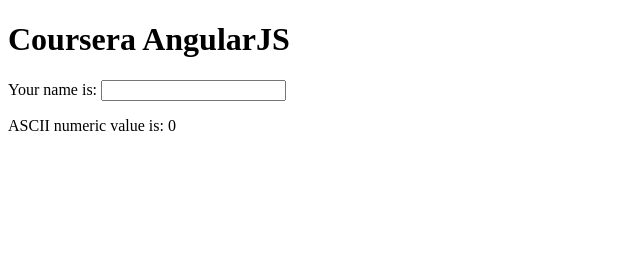
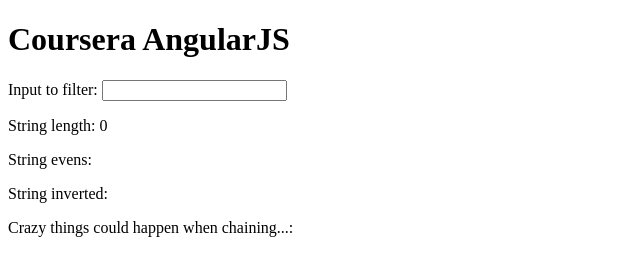
Before and after one commit to DiazAilan/coursera-angular-js, a plain HTML site: page index.html in a window 1280 px wide. Shown: the whole page, without its empty margins (0-640 px from the left). Drawn offline with Linux system fonts and the light colour scheme.

Commit message:
feat: adds fun with filters

```diff
--- a/app.js
+++ b/app.js
@@ -3,11 +3,19 @@
 (() => {
 	angular.module('angularApp', [])
 
-	.controller('mainCtrl', mainCtrl);
+	.controller('mainCtrl', mainCtrl)
 
-	mainCtrl.$inject = ['$scope', '$filter'];
+	.filter('length', LengthFilterFactory)
+	.filter('evens', EvensFilterFactory)
+	.filter('inverted', InvertedFilterFactory)
 
-	function mainCtrl($scope, $filter) {
+	mainCtrl.$inject = ['$scope',
+						'$filter',
+						'lengthFilter',
+						'evensFilter',
+						'invertedFilter'];
+
+	function mainCtrl($scope, $filter, lengthFilter, evensFilter, invertedFilter) {
 		$scope.name = '';
 		$scope.totalValue = 0;
 
@@ -33,4 +41,28 @@
 
 	};
 
+	function LengthFilterFactory() {
+		return (input) => {
+			return input.length;
+		}
+	}
+
+	function EvensFilterFactory() {
+		return (input) => {
+			let changedInput = "";
+			let i = 0;
+			for(i; i < input.length; i+=2) {
+				changedInput += input.substring(i,i+1);
+			}
+			return changedInput;
+		}
+	}
+
+	function InvertedFilterFactory() {
+		return (input) => {
+			let changedInput = input.split("").reverse().join("");
+			return changedInput;
+		}
+	}
+
 })();
--- a/index.html
+++ b/index.html
@@ -9,8 +9,11 @@
   <body ng-app="angularApp">
   	<h1>Coursera AngularJS</h1>
     <div ng-controller="mainCtrl">
-    	Your name is: <input type="text" ng-model="name" ng-keyup="displayNumeric()" ng-blur="upper()">
-    	<p>ASCII numeric value is: {{totalValue}}</p>
+    	Input to filter: <input type="text" ng-model="name" ng-keyup="displayNumeric()" ng-blur="upper()">
+    	<p>String length: {{name | length}}</p>
+      <p>String evens: {{name | evens}}</p>
+      <p>String inverted: {{name | inverted}}</p>
+      <p>Crazy things could happen when chaining...: {{name | evens | inverted}}</p>
     </div>
   </body>
 </html>
```
